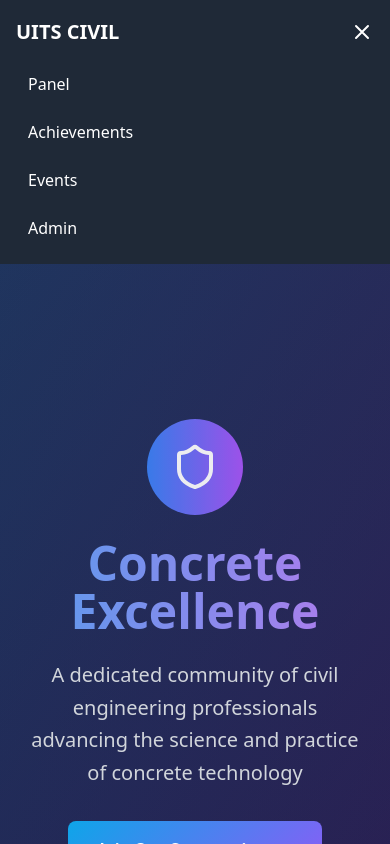
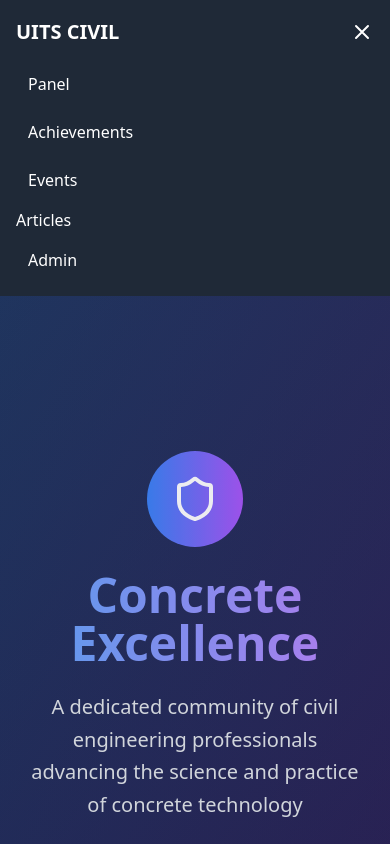
Before and after one commit to AkibReza/uitsCIVIL, a React (Vite) app: page / in a window 390 px wide. Both pictures are taken after a click on the button 362 px from the left and 32 px from the top of the page. Shown: the top 844 px of the page. Built offline with nearby package versions, Linux system fonts and the light colour scheme.

Commit message:
just fix the nabvar for articles

```diff
--- a/src/components/layout/Navbar.jsx
+++ b/src/components/layout/Navbar.jsx
@@ -113,6 +113,9 @@ const Navbar = () => {
             <Link to="/events" className="hover:bg-gray-700 px-3 py-2">
               Events
             </Link>
+            <Link to="/articles" className="hover:text-gray-300">
+              Articles
+            </Link>
             <Link to="/admin" className="hover:bg-gray-700 px-3 py-2">
               Admin
             </Link>
```
